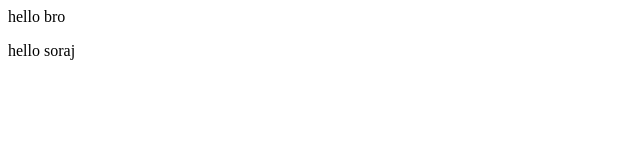
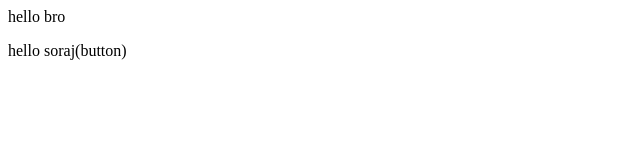
Before and after one commit to SorajKumarPradhan/local-repo, a plain HTML site: page index.html in a window 1280 px wide. Shown: the full height of the page, 0-640 px from the left. Drawn offline with Linux system fonts and the light colour scheme.

```diff
--- a/index.html
+++ b/index.html
@@ -1,2 +1,2 @@
 <p>hello bro</p>
-<p>hello soraj</p>
+<p>hello soraj(button)</p>
```
